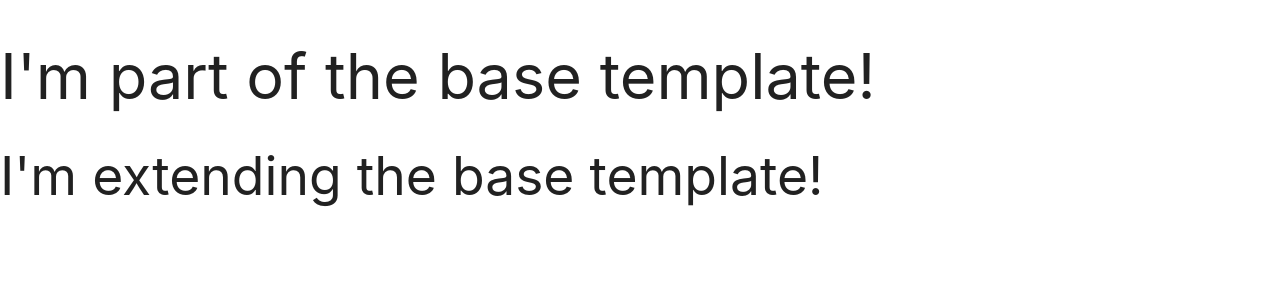
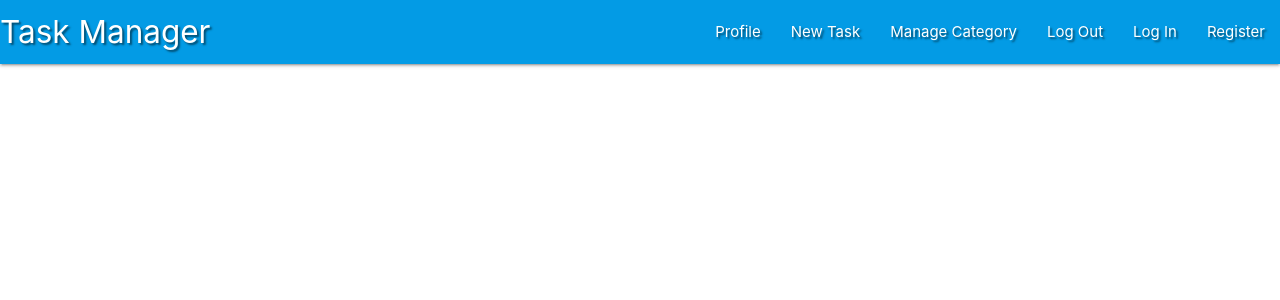
Before and after one commit to Befa79/AllTogether, a Flask app: page / in a window 1280 px wide. Shown: the top 300 px of the page. Run offline with Flask 2, Linux system fonts and the light colour scheme; data that the repository does not hold is empty; some libraries are stand-ins or nearby versions.

Commit message:
Your message here

```diff
--- a/static/css/style.css
+++ b/static/css/style.css
@@ -0,0 +1,3 @@
+.text-shadow{
+    text-shadow: 2px 2px 2px rgba(0, 0, 0, 0.5) ;
+}
--- a/static/js/script.js
+++ b/static/js/script.js
@@ -0,0 +1,3 @@
+  $(document).ready(function(){
+    $('.sidenav').sidenav();
+  });
--- a/templates/base.html
+++ b/templates/base.html
@@ -12,15 +12,45 @@
 </head>
 <body>
 
-    <h1>I'm part of the base template!</h1>
+    <header>
+        <!-- top navbar -->
+        <nav class="nav-extend text-shadow light-blue darken-1">
+            <div class="nav-wrapper">
+                <a href="{{ url_for('get_tasks') }}" class="brand-logo">Task Manager </a>
+                <a href="#" data-target="mobile-demo" class="sidenav-trigger right"><i class="fas fa-bars">menu</i></a>
+                <ul class="right hide-on-med-and-down">
+                    <li><a href{{ url_for('get_tasks') }}Home</a></li>
+                    <li><a href="#">Profile</a></li>
+                    <li><a href="#">New Task</a></li>
+                    <li><a href="#">Manage Category</a></li>
+                    <li><a href="#">Log Out</a></li>
+                    <li><a href="#">Log In</a></li>
+                    <li><a href="#">Register</a></li>
+                </ul>
+            </div>
+        </nav>
+        <!-- mobile sidenav -->
+        <ul class="sidenav" id="mobile-demo">
+            <li>
+                <h4 class="center-align light-blue-text text-daken 4">Task Manager</h4>
+            </li>
+            <li><a href{{ url_for('get_tasks') }}Home</a></li>
+            <li><a href="#">Profile</a></li>
+            <li><a href="#">New Task</a></li>
+            <li><a href="#">Manage Categories</a></li>
+            <li><a href="#">Log Out</a></li>
+            <li><a href="#">Log In</a></li>
+            <li><a href="#">Register</a></li>
+        </ul>
+    </header>
+
     {% block content %}
     {% endblock %}
 
-    <script
-  src="https://code.jquery.com/jquery-3.5.1.min.js"integrity="sha256-9/aliU8dGd2tb6OSsuzixeV4y/faTqgFtohetphbbj0="crossorigin="anonymous"></script>
+    <script src="https://code.jquery.com/jquery-3.5.1.min.js"integrity="sha256-9/aliU8dGd2tb6OSsuzixeV4y/faTqgFtohetphbbj0="crossorigin="anonymous"></script>
     <script src="https://cdnjs.cloudflare.com/ajax/libs/materialize/1.0.0/js/materialize.min.js"></script>
     <script src="{{ url_for('static', filename='js/script.js') }}"></script>
-    {% block scrypt %}
+    {% block scripts %}
     {% endblock %}
 </body>
 </html>
--- a/templates/tasks.html
+++ b/templates/tasks.html
@@ -1,7 +1,5 @@
 {% extends "base.html" %}
 {% block content %}
-
-<h2>I'm extending the base template!</h2>
 
     {% for task in tasks %}
         {{ task.task_name }}<br>
```
